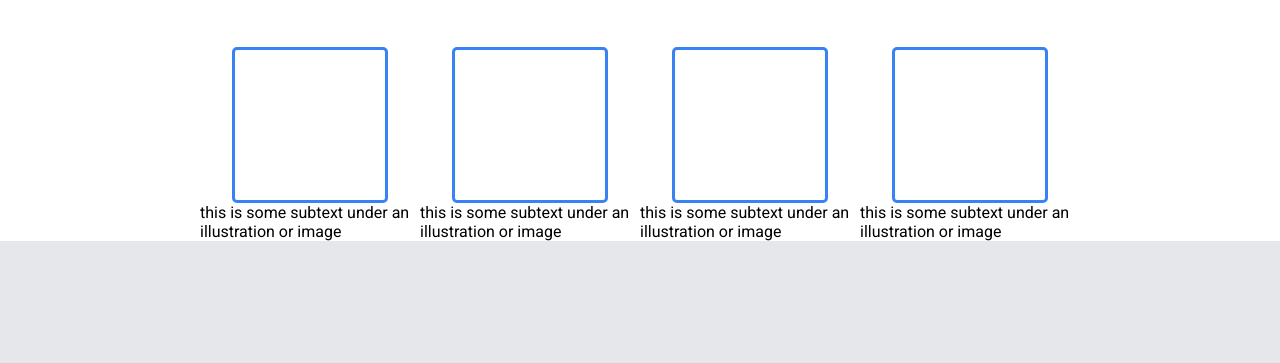
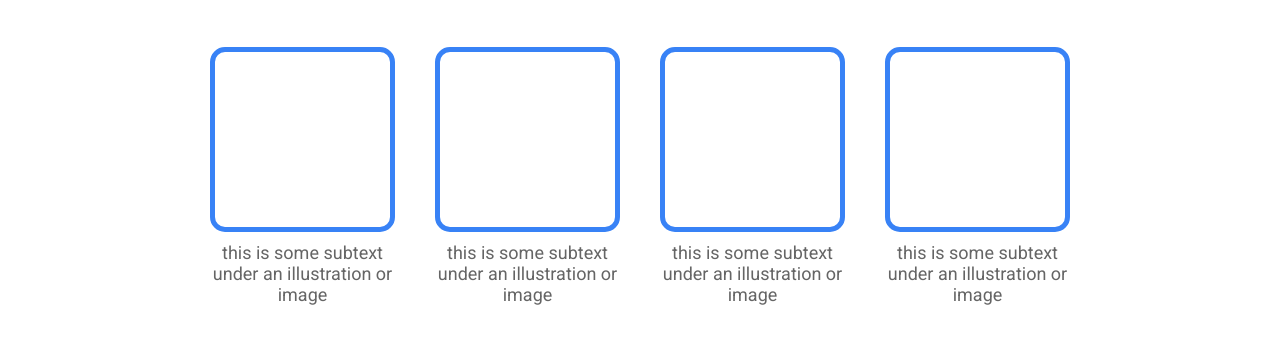
Before and after one commit to mquintiero/odin-page, a plain HTML site: page index.html in a window 1280 px wide. Shown: the part 582-945 px from the top of the page. Drawn offline with Linux system fonts and the light colour scheme.

Commit message:
Finish page

```diff
--- a/style.css
+++ b/style.css
@@ -76,6 +76,7 @@ li {
 .info {
     padding-left: 200px;
     padding-right: 200px;
+    padding-bottom: 130px;
     display: flex;
     flex-direction: column;
     justify-content: center;
@@ -85,21 +86,31 @@ li {
 
 .cards {
     display: flex;
+    justify-content: center;
+    gap: 40px;
 }
 
 .card {
     display: flex;
+    flex-basis: 175px;
     flex-direction: column;
     align-items: center;
+    gap: 10px;
+}
+
+.card-text{
+    color: rgb(101, 101, 101);
+    font-size: 18px;
+    text-align: center;
 }
 
 .card .placeholder {
     border: solid #3882F6;
     background-color: white;
-    border-radius: 5px;
-    outline-width: 5px;
-    width: 150px;
-    height: 150px;
+    border-radius: 15px;
+    border-width: 5px;
+    width: 175px;
+    height: 175px;
 }
 
 .quote {
```
